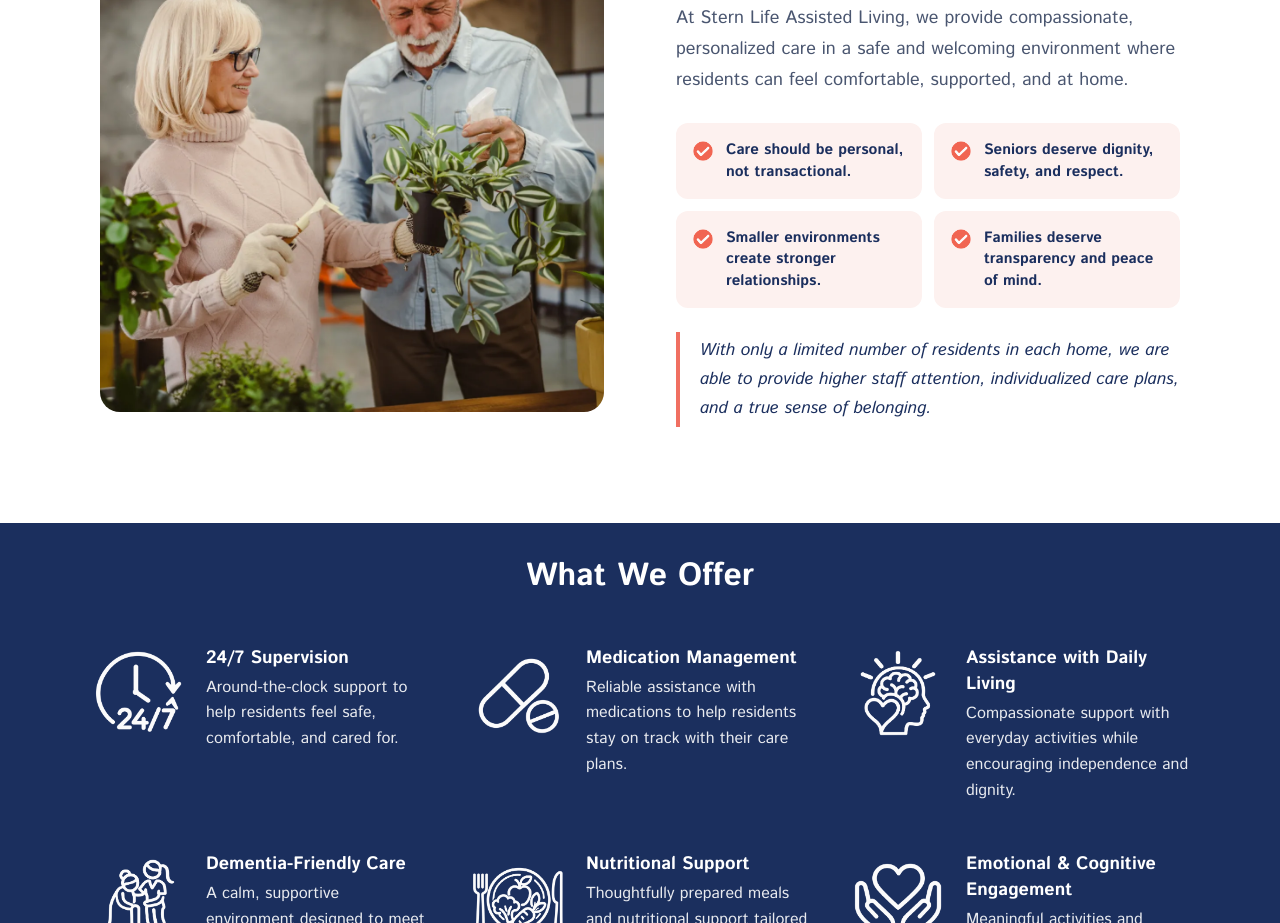
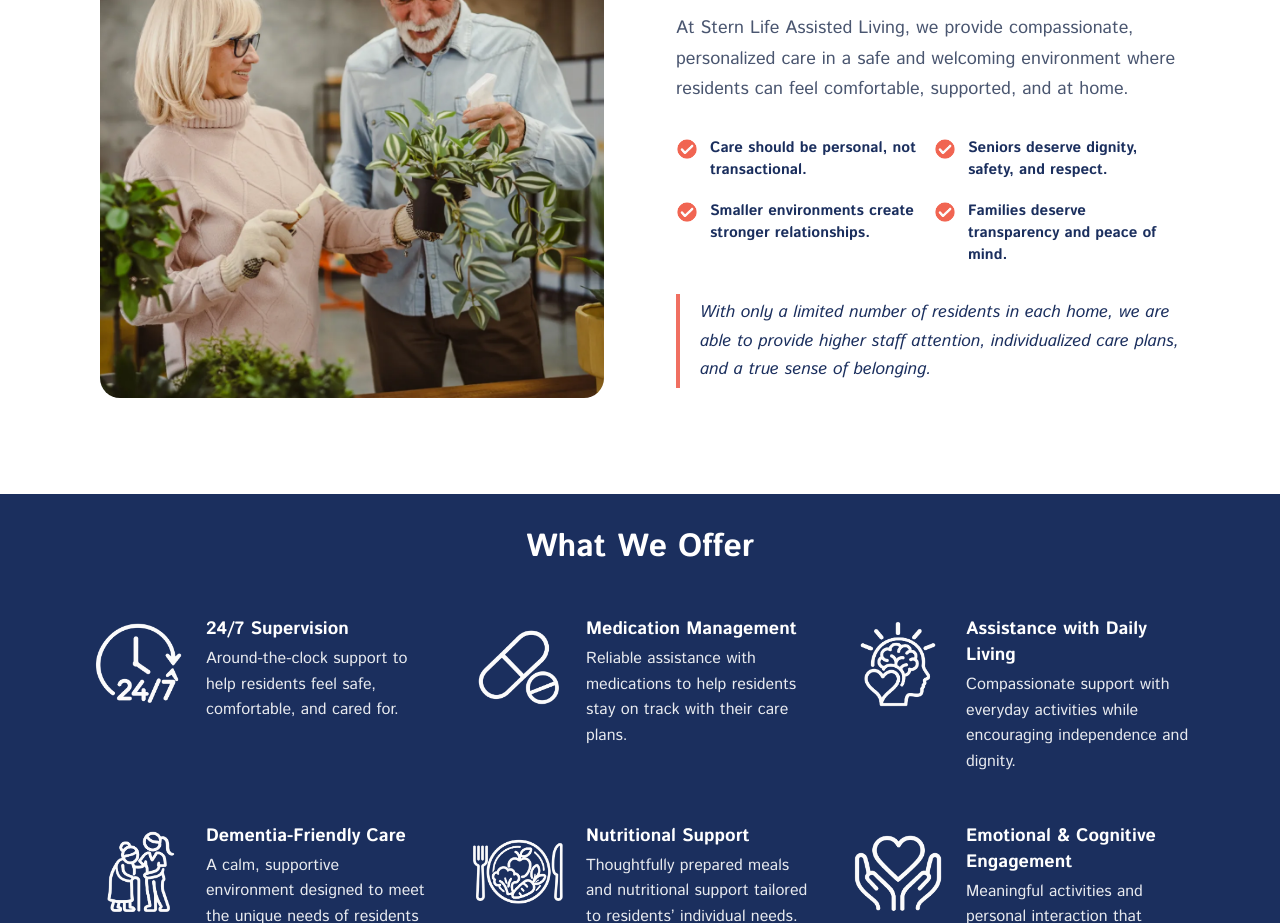
Before and after one commit to kbarakzai97/sternliving, a React (Vite) app: page / in a window 1280 px wide. Shown: the part 1760-2683 px from the top of the page. Built offline with nearby package versions, Linux system fonts and the light colour scheme.

Commit message:
remove highlight

```diff
--- a/src/components/About.css
+++ b/src/components/About.css
@@ -84,9 +84,7 @@
   display: flex;
   align-items: flex-start;
   gap: 12px;
-  padding: 16px;
-  background: #fdf1ef;
-  border-radius: 12px;
+  padding: 4px 0;
   font-size: 15px;
   font-weight: 600;
   line-height: 1.45;
```
